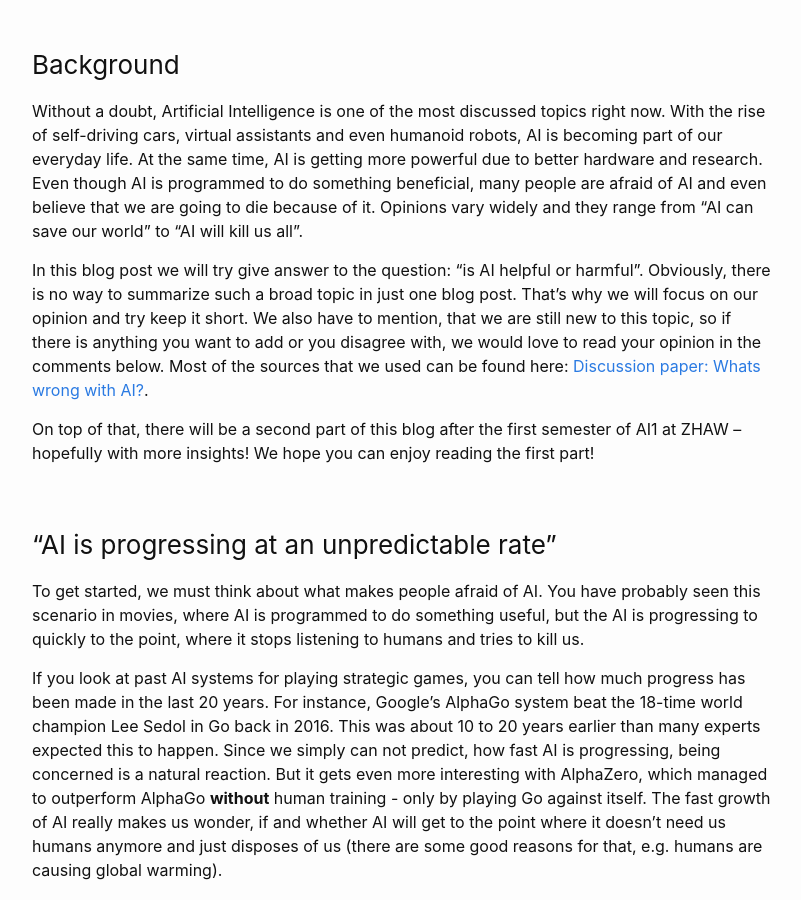
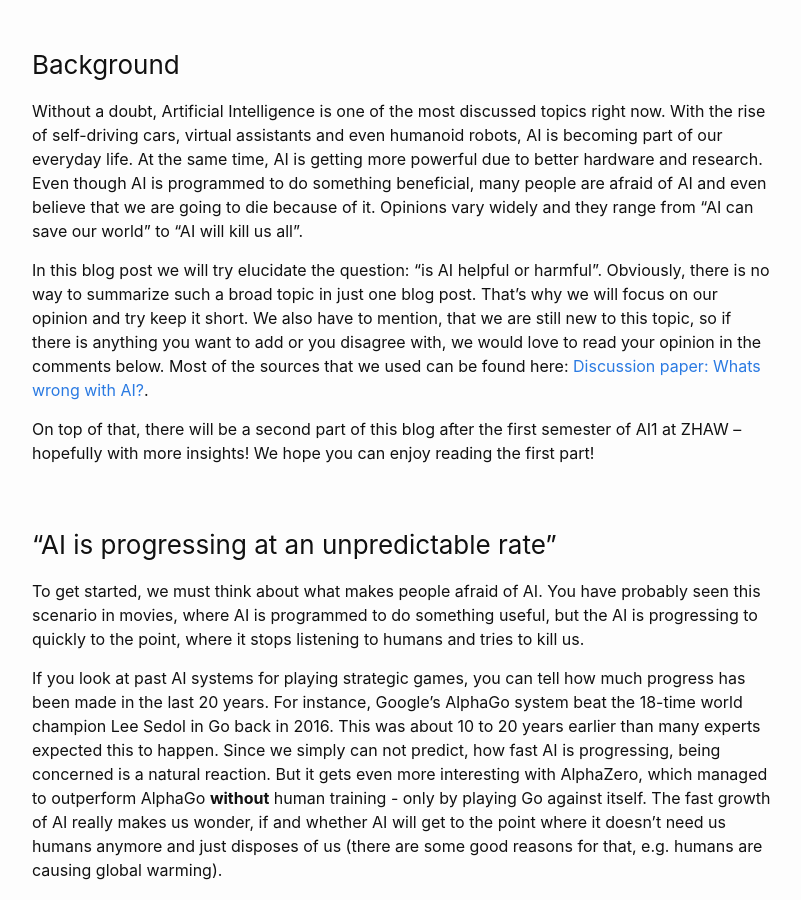
Before and after one commit to wongwil/wongwil.github.io, a Jekyll site: the page built from _posts/2020-09-04-good-or-bad-guy.md, in a window 1280 px wide and 900 px high, scrolled down 637 px. Shown: the whole window, without its empty margins (238-1039 px from the left). Built offline with Jekyll 4.4.1, drawn with Linux system fonts in a browser that asks for light colours; comment, search, counter and statistics services are not loaded.

Commit message:
Update 2020-09-04-good-or-bad-guy.md

```diff
--- a/_posts/2020-09-04-good-or-bad-guy.md
+++ b/_posts/2020-09-04-good-or-bad-guy.md
@@ -12,7 +12,7 @@ categories: school
 Without a doubt, Artificial Intelligence is one of the most discussed topics right now. With the rise of self-driving cars, virtual assistants and even humanoid robots, AI is becoming part of our everyday life. At the same time, AI is getting more powerful due to better hardware and research. Even though AI is programmed to do something beneficial, many people are afraid of AI and even believe that we are going to die because of it. Opinions vary widely and they range from “AI can save our world” to “AI will kill us all”.
 
 
-In this blog post we will try give answer to the question: “is AI helpful or harmful”. Obviously, there is no way to summarize such a broad topic in just one blog post. That’s why we will focus on our opinion and try keep it short. We also have to mention, that we are still new to this topic, so if there is anything you want to add or you disagree with, we would love to read your opinion in the comments below. Most of the sources that we used can be found here: [Discussion paper: Whats wrong with AI?](https://sisr.swissinformatics.org/si-magazine-dirk-helbing-whats-wrong-with-ai-a-discussion-paper/).
+In this blog post we will try elucidate the question: “is AI helpful or harmful”. Obviously, there is no way to summarize such a broad topic in just one blog post. That’s why we will focus on our opinion and try keep it short. We also have to mention, that we are still new to this topic, so if there is anything you want to add or you disagree with, we would love to read your opinion in the comments below. Most of the sources that we used can be found here: [Discussion paper: Whats wrong with AI?](https://sisr.swissinformatics.org/si-magazine-dirk-helbing-whats-wrong-with-ai-a-discussion-paper/).
 
 
 On top of that, there will be a second part of this blog after the first semester of AI1 at ZHAW – hopefully with more insights! We hope you can enjoy reading the first part!
```
